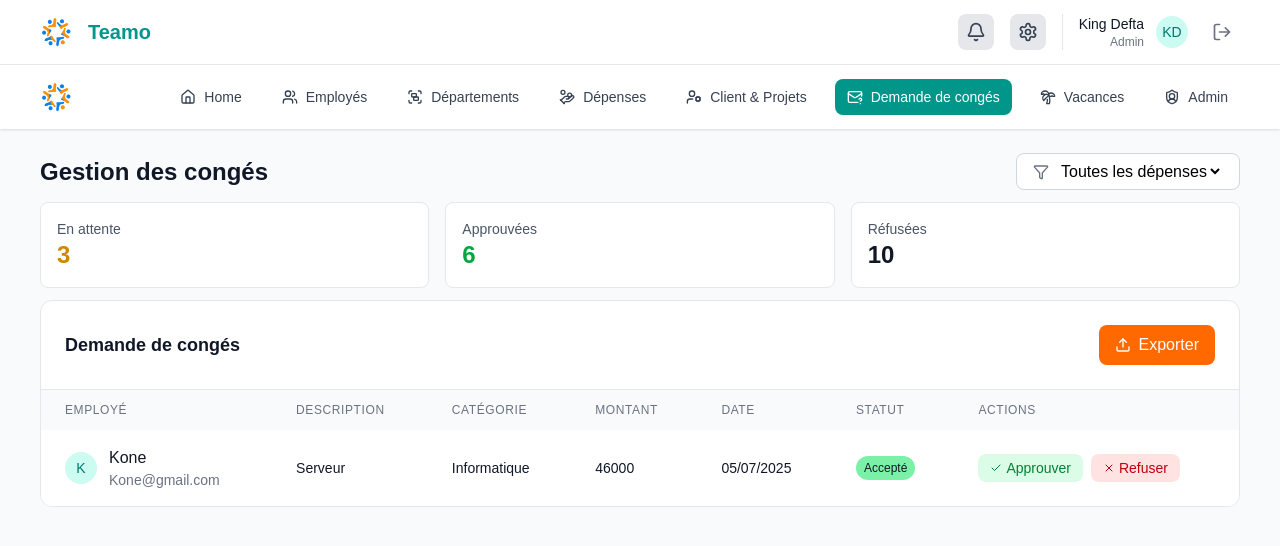
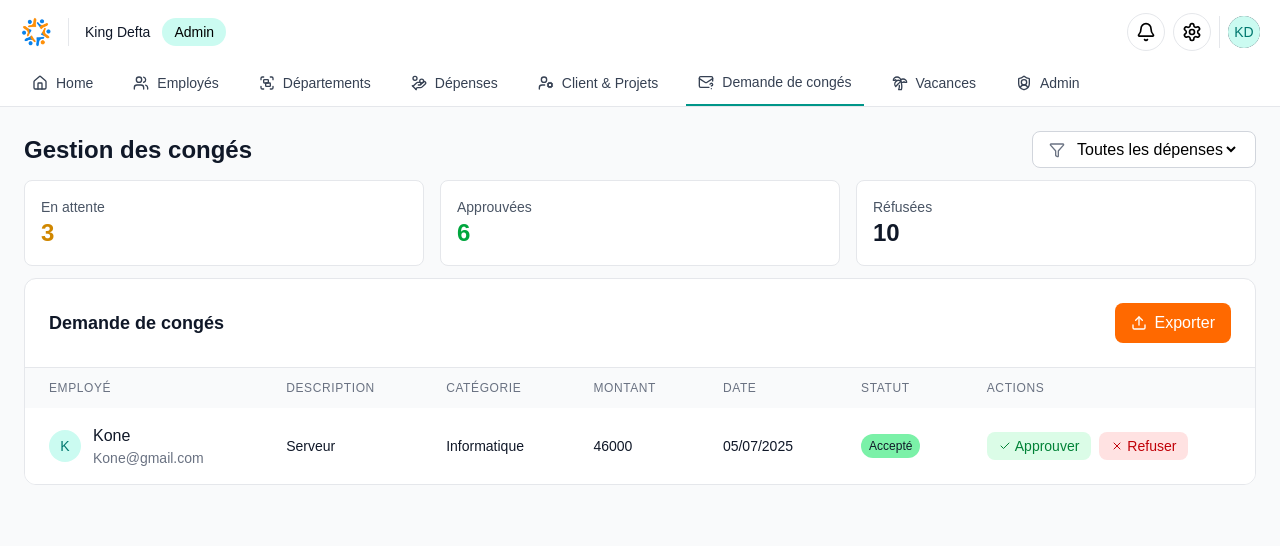
Before and after one commit to Tryphaxe/Teamo, a Next.js app: page /dashboard/conges in a window 1280 px wide. Shown: the top 546 px of the page. Built offline with nearby package versions, Linux system fonts and the light colour scheme; a web font is replaced by a local one.

Commit message:
Improve admin dashboard UI and functionality

```diff
--- a/app/dashboard/departements/page.js
+++ b/app/dashboard/departements/page.js
@@ -107,14 +107,14 @@ export default function Page() {
 				</div>
 			)}
 
-			<div className="flex items-center justify-between mb-4">
-				<h1 className="text-2xl font-bold text-gray-900">Gestion des départements</h1>
+			<div className="flex items-center justify-between mb-4 border-b border-gray-200 pb-2">
+				<h1 className="text-xl font-medium text-gray-900">Gestion des départements</h1>
 				<button
 					onClick={() => setShowForm(true)}
 					className="flex items-center gap-2 cursor-pointer px-4 py-2 bg-teal-500 text-white rounded-lg hover:bg-teal-600 transition-colors"
 				>
 					<Plus className="w-4 h-4" />
-					Ajouter un département
+					Ajouter
 				</button>
 			</div>
 			{isloading ? (
--- a/app/dashboard/employes/page.js
+++ b/app/dashboard/employes/page.js
@@ -1,16 +1,19 @@
 "use client";
 
 import React, { useState, useEffect } from 'react'
-import { Plus, Edit, Trash2, User, Upload, Radius, Info, Search } from 'lucide-react';
+import { Plus, Edit, Trash2, User, Upload, Radius, Info, Search, Check, ChevronsDownUp, ListFilter } from 'lucide-react';
 import toast from 'react-hot-toast';
 import axios from 'axios'
+import { Label, Listbox, ListboxButton, ListboxOption, ListboxOptions } from '@headlessui/react'
+import { ChevronUpDownIcon, CheckIcon } from '@heroicons/react/20/solid'
 
 export default function Page() {
 	const [showForm, setShowForm] = useState(false);
 	const [employes, setEmployes] = useState([])
 	const [isloading, setIsLoading] = useState(true)
 	const [loading, setLoading] = useState(false)
-	const [departements, setDepartements] = useState([])
+	const [departements, setDepartements] = useState([]);
+	const [selectedDept, setSelectedDept] = useState(departements[0] || { id: null, nom: 'Tous...' });
 	const [editMode, setEditMode] = useState(false);
 	const [selectedEmploye, setSelectedEmploye] = useState(null);
 	const [searchTerm, setSearchTerm] = useState('');
@@ -135,10 +138,14 @@ export default function Page() {
 		}
 	}
 
+	// 🔍 Filtrage dynamique
 	const filteredEmployes = employes.filter((employe) => {
 		const fullName = `${employe.nom} ${employe.prenom}`.toLowerCase();
-		return fullName.includes(searchTerm.toLowerCase());
+		const matchesSearch = fullName.includes(searchTerm.toLowerCase());
+		const matchesDept = selectedDept.id ? employe.departement?.id === selectedDept.id : true;
+		return matchesSearch && matchesDept;
 	});
+
 
 	return (
 		<div>
@@ -149,7 +156,7 @@ export default function Page() {
 					</h3>
 					<form onSubmit={handleSubmit} className="space-y-4 text-black">
 						<div className="bg-orange-100 p-1 my-4 border-b border-gray-200 mb-4 text-orange-600 text-xl">
-							<span className='uppercase'>Informations personnelles</span>
+							<span className='uppercase'>Informations deptnelles</span>
 						</div>
 						<div className="grid grid-cols-1 md:grid-cols-2 gap-4">
 							<div>
@@ -347,37 +354,69 @@ export default function Page() {
 				</div>
 			)}
 
-			<div className="flex items-center justify-between mb-4">
-				<h1 className="text-2xl font-bold text-gray-900">Gestion des employés</h1>
+			<div className="flex items-center justify-between gap-3 mb-4">
+				{/* Champ de tri */}
+				<Listbox value={selectedDept} onChange={setSelectedDept}>
+					<div className="relative text-black">
+						<ListboxButton className="cursor-pointer p-2 rounded-md bg-white text-gray-900 outline-1 -outline-offset-1 outline-gray-300 focus:outline-2 focus:-outline-offset-2 focus:outline-teal-600 sm:text-sm/6">
+							{/* <span className="flex items-center gap-3 pr-6">
+								<span className="hidden">{selectedDept ? selectedDept.nom : 'Tous les départements'}</span>
+							</span> */}
+							<ListFilter size={20} color="#333" />
+						</ListboxButton>
+
+						<ListboxOptions
+							transition
+							className="absolute z-10 mt-1 max-h-56 min-w-max overflow-auto rounded-md bg-white py-1 text-base shadow-lg ring-1 ring-black/5 focus:outline-hidden data-leave:transition data-leave:duration-100 data-leave:ease-in data-closed:data-leave:opacity-0 sm:text-sm"
+						>
+							{[{ id: null, nom: 'Tous...' }, ...departements].map((dept) => (
+								<ListboxOption
+									key={dept.id ?? 'all'}
+									value={dept}
+									className="group relative cursor-default py-2 pr-9 pl-3 text-gray-900 select-none data-focus:bg-teal-600 data-focus:text-white data-focus:outline-hidden"
+								>
+									<div className="flex items-center min-w-max">
+										<span className="ml-3 block truncate font-normal group-data-selected:font-semibold">{dept.nom}</span>
+									</div>
+
+									<span className="absolute inset-y-0 right-0 flex items-center pr-4 text-teal-600 group-not-data-selected:hidden group-data-focus:text-white">
+										<CheckIcon aria-hidden="true" className="size-5" />
+									</span>
+								</ListboxOption>
+							))}
+						</ListboxOptions>
+					</div>
+				</Listbox>
+
 				{/* Champ de recherche */}
-				<div className="bg-white rounded-md border border-gray-300 flex items-center gap-x-2 p-2 overflow-hidden min-w-64">
+				<div className="bg-white rounded-md border border-gray-300 flex items-center gap-x-2 p-2 overflow-hidden w-full">
 					<Search size={15} color="gray" />
 					<input
 						type="text"
-						placeholder="Rechercher"
+						placeholder="Rechercher employé..."
 						value={searchTerm}
 						onChange={(e) => setSearchTerm(e.target.value)}
-						className="bg-transparent border-none outline-none ring-0 focus:ring-0 focus:border-none focus:outline-none"
+						className="bg-transparent w-full border-none outline-none ring-0 focus:ring-0 focus:border-none focus:outline-none"
 					/>
 				</div>
+
 				<button
 					onClick={() => setShowForm(true)}
 					className="flex items-center cursor-pointer gap-2 px-4 py-2 bg-teal-500 text-white rounded-lg hover:bg-teal-600 transition-colors"
 				>
 					<Plus className="w-4 h-4" />
-					Ajouter un employé
+					Ajouter
 				</button>
 			</div>
 
 			<div className="bg-white rounded-xl border border-gray-200 overflow-hidden">
-				<div className="p-6 border-b border-gray-200 flex items-center justify-between">
+				<div className="p-3 border-b border-gray-200 flex items-center justify-between">
 					<h3 className="text-lg font-semibold text-gray-900">Liste des employés</h3>
 					<button
 						onClick={() => setShowForm(true)}
-						className="flex items-center cursor-pointer gap-2 px-4 py-2 bg-orange-500 text-white rounded-lg hover:bg-orange-600 transition-colors"
+						className="flex items-center cursor-pointer border border-gray-300 gap-2 p-2 bg-gray-100 text-black rounded-lg hover:bg-gray-200 transition-colors"
 					>
 						<Upload className="w-4 h-4" />
-						Exporter
 					</button>
 				</div>
 				<div className="overflow-x-auto custom-scrollbar">
--- a/app/dashboard/layout.js
+++ b/app/dashboard/layout.js
@@ -4,7 +4,7 @@ export default function DashboardLayout({ children }) {
   return (
     <div>
       <Header />
-      <div className="w-full px-4 sm:px-10 py-6 bg-gray-50">
+      <div className="w-full p-4 sm:p-6 bg-gray-50">
         {children}
       </div>
     </div>
--- a/app/globals.css
+++ b/app/globals.css
@@ -12,9 +12,19 @@ body {
   border-radius: 4px;
 }
 .custom-scrollbar::-webkit-scrollbar-thumb {
-  background: teal; /* orange-500 */
+  background: orange; /* orange-500 */
   border-radius: 8px;
 }
 .custom-scrollbar::-webkit-scrollbar-thumb:hover {
-  background: #005252; /* orange-600 */
+  background: #522f00; /* orange-600 */
 }
+
+.scrollable {
+  overflow: auto;
+  scrollbar-width: none; /* Firefox */
+  -ms-overflow-style: none;  /* IE 10+ */
+}
+
+.scrollable::-webkit-scrollbar {
+  display: none; /* Chrome, Safari, Edge */
+}
--- a/components/Header.js
+++ b/components/Header.js
@@ -4,6 +4,7 @@ import { usePathname, useRouter } from 'next/navigation';
 import Image from 'next/image'
 import Link from 'next/link';
 import { Home, Users, Settings, Bell, LogOut, Group, HandCoins, ShieldUser, MailQuestion, TreePalm, UserCog } from 'lucide-react';
+import { Menu, MenuButton, MenuItem, MenuItems } from '@headlessui/react'
 
 const navigation = [
 	{ name: 'Home', href: '/dashboard/home', icon: Home },
@@ -39,8 +40,8 @@ export default function Header() {
 	];
 
 	return (
-		<div className="bg-white sticky top-0 z-50 shadow-sm">
-			<div className="w-full px-10 border-b border-gray-200">
+		<div className="bg-white sticky top-0 z-50 border-b border-gray-200">
+			<div className="w-full px-5">
 				<div className="flex h-16 items-center">
 					<div className="flex items-center justify-between w-full">
 						<div className="shrink-0 flex items-center gap-4">
@@ -51,28 +52,36 @@ export default function Header() {
 								height={60}
 								className="h-8 w-auto"
 							/>
-							<span className='text-teal-600 font-bold text-xl'>Teamo</span>
+							<div className="flex items-center gap-3 pl-4 border-l border-gray-200">
+								<div className="text-right">
+									<p className="text-sm font-medium text-gray-900">King Defta</p>
+								</div>
+								<div className="bg-teal-100 px-3 py-1 rounded-full flex items-center justify-center">
+									<p className="text-sm text-black capitalize">Admin</p>
+								</div>
+							</div>
 						</div>
 
-						<div className="flex items-center gap-4">
+						<div className="flex items-center gap-2">
 							{boutons.map((item) => {
 								const Icon = item.icon;
 								return (
 									<button key={item.href} onClick={item.onClick}
-										className={`px-2 py-2 cursor-pointer rounded-lg transition-all ${isActive(item.href)
-											? 'bg-orange-600 text-white'
-											: 'bg-gray-200 text-gray-700 hover:bg-gray-300'
+										className={`px-2 py-2 cursor-pointer border border-gray-200 rounded-full transition-all ${isActive(item.href)
+											? 'bg-orange-200 text-black'
+											: 'bg-white text-black hover:bg-gray-100'
 											}`}>
 										<Icon className="w-5 h-5" />
 									</button>
 								);
 							})}
 
-							<div className="flex items-center gap-3 pl-4 border-l border-gray-200">
-								<div className="text-right">
-									<p className="text-sm font-medium text-gray-900">King Defta</p>
-									<p className="text-xs text-gray-500 capitalize">Admin</p>
-								</div>
+							<div className="flex items-center pl-2 border-l border-gray-200">
+								{/* Profile dropdown */}
+								<Menu as="div" className="relative">
+									<MenuButton className="relative flex rounded-full bg-gray-800 text-sm focus:outline-hidden focus-visible:ring-2 focus-visible:ring-white focus-visible:ring-offset-2 focus-visible:ring-offset-gray-800">
+										<span className="absolute -inset-1.5" />
+										<span className="sr-only">Open user menu</span>
 										<div className="w-8 h-8 bg-teal-100 rounded-full flex items-center justify-center">
 											<span className="text-sm font-medium text-teal-700">
 												{
@@ -80,45 +89,68 @@ export default function Header() {
 												}
 											</span>
 										</div>
-							</div>
+									</MenuButton>
 
-							<button className="p-2 text-gray-500 hover:text-gray-700 hover:bg-gray-100 rounded-lg transition-colors">
-								<LogOut className="w-5 h-5" />
-							</button>
+									<MenuItems
+										transition
+										className="absolute right-0 z-10 mt-2 w-48 origin-top-right rounded-md bg-white py-1 shadow-lg ring-1 ring-black/5 transition focus:outline-hidden data-closed:scale-95 data-closed:transform data-closed:opacity-0 data-enter:duration-100 data-enter:ease-out data-leave:duration-75 data-leave:ease-in"
+									>
+										<MenuItem>
+											<a
+												href="#"
+												className="block px-4 py-2 text-sm text-gray-700 data-focus:bg-gray-100 data-focus:outline-hidden"
+											>
+												Your Profile
+											</a>
+										</MenuItem>
+										<MenuItem>
+											<a
+												href="#"
+												className="block px-4 py-2 text-sm text-gray-700 data-focus:bg-gray-100 data-focus:outline-hidden"
+											>
+												Settings
+											</a>
+										</MenuItem>
+										<MenuItem>
+											<a
+												href="#"
+												className="block px-4 py-2 text-sm text-gray-700 data-focus:bg-gray-100 data-focus:outline-hidden"
+											>
+												Sign out
+											</a>
+										</MenuItem>
+									</MenuItems>
+								</Menu>
 							</div>
 						</div>
 					</div>
 				</div>
-			<div className="w-full px-10">
-				<div className="flex h-16 items-center justify-between">
-					<div className="shrink-0">
-						<Image
-							alt="Teamo logo"
-							src="/timo.png"
-							width={60}
-							height={60}
-							className="h-8 w-auto"
-						/>
 			</div>
-					<div className=" overflow-hidden ml-5 h-full">
-						<div className="flex items-center h-full space-x-4 overflow-x-auto whitespace-nowrap custom-scrollbar">
+			<div className="w-full px-5">
+				<div className="flex items-center">
+					<div className=" overflow-hidden h-full">
+						<div className="flex items-center h-full space-x-4 overflow-x-auto whitespace-nowrap scrollable">
 							{navigation.map((item) => {
 								const Icon = item.icon;
 								return (
+									<div className='flex flex-col items-center justify-center transition-all duration-150' key={item.name}>
 										<Link
-										key={item.name}
 											href={item.href}
 											aria-current={isActive(item.href) ? 'page' : undefined}
-										className={classNames(
-											isActive(item.href)
-												? 'bg-teal-600 text-white'
-												: 'text-gray-700 hover:bg-gray-100 hover:text-gray-900',
-											'flex items-center gap-2 rounded-lg px-3 py-2 text-sm font-medium transition-colors duration-150'
-										)}
+											className='flex items-center mb-1 rounded-lg gap-2 px-3 py-2 text-sm font-medium transition-colors duration-150 text-gray-700 hover:bg-gray-100 hover:text-gray-900'
 										>
 											<Icon size={16} />
 											{item.name}
 										</Link>
+										<span
+											className={classNames(
+												isActive(item.href)
+													? 'border-teal-600 text-teal-800 font-semibold'
+													: 'border-none ',
+												'border  transition-all w-full duration-150'
+											)}>
+										</span>
+									</div>
 								);
 							})}
 						</div>
--- a/package.json
+++ b/package.json
@@ -17,6 +17,7 @@
     "@tailwindcss/postcss": "^4.1.11",
     "axios": "^1.9.0",
     "bcryptjs": "^3.0.2",
+    "clsx": "^2.1.1",
     "cookie": "^1.0.2",
     "date-fns": "^4.1.0",
     "express": "^5.1.0",
```
Also changed, not shown: app/dashboard/admin/page.js (+4 -5 lines), app/dashboard/clientsprojets/page.js (+23 -11 lines), app/dashboard/vacances/page.js (+3 -4 lines), 1 other file (tests, documents, lock files or other folders). Lines whose indentation alone changed are shown as unchanged.
